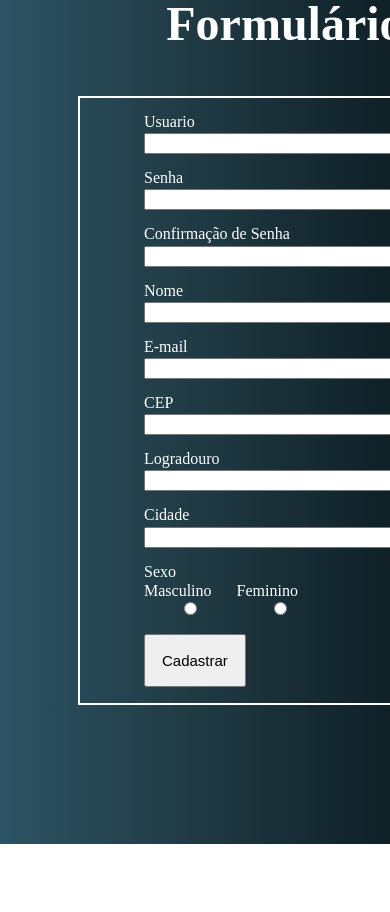
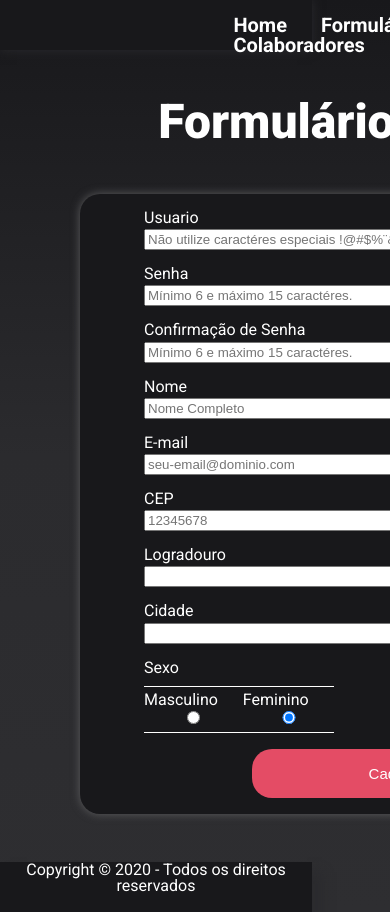
Before and after one commit to lucasdev3/form-validation, a plain HTML site: page views/register.html in a window 390 px wide. Shown: the top 912 px of the page. Before the commit the page ends 844 px from the top, so only its background shows below. Drawn offline with nearby package versions, Linux system fonts and the light colour scheme.

Commit message:
register-css-no-responsive

```diff
--- a/assets/css/register.css
+++ b/assets/css/register.css
@@ -1,9 +1,40 @@
 
 body {
-    background: linear-gradient(to right, #2C5364, #203A43, #0F2027);
+    background-image: linear-gradient(to bottom, #18181B 0%, #2b2b2e 50%, #2e2e31 100%);
+    font-family: 'Roboto', sans-serif;
+    box-sizing: border-box;
 }
+/* HEADER */
+header {
+    background: #18181B;
+    width: 100%;
+    box-shadow: #2b2b2e 0px 0px 10px;
+}
+header nav {
+    height: 50px;
+    width: 100%;
 
+}
+header li a{
+    text-decoration: none;
+    color: white;
+    font-weight: bold;
+    font-size: 20px;
+    padding: 5px;
+}
+header li a:hover{
+    color: #e44c65;
+}
+.menu {
+    position: relative;
+    left: 70%;
+    top: 30%;
+    display: inline-block;
+    margin: 0 10px;
+    color: white;
 
+}
+/* HEADER */
 
 .container-content {
     width: 100%;
@@ -13,7 +44,8 @@ body {
     color: white;
     font-weight: 800;
     font-size: 3em;
-    margin-bottom: 1em;
+    margin: 1em 0;
+
 }
 
 .container-formulario {
@@ -26,12 +58,16 @@ body {
 }
 
 form {
+
     display: flex;
     align-items: center;
     flex-direction: column;
-    border: 2px solid white;
+    box-shadow: inset #2b2b2e 0px 0px 10px;
+    box-shadow: #5d5d5f 0px 0px 10px;
+    border-radius: 20px;
     width: 80%;
     height: 100%;
+    background: #18181B;
 }
 
 fieldset {
@@ -41,7 +77,8 @@ fieldset {
 }
 
 .form-content {
-    width: 80%;
+
+    width: 100%;
     display: flex;
     flex-direction: column;
     align-items: flex-start;
@@ -57,25 +94,54 @@ fieldset {
 }
 
 label {
-    color: white;
+    color: #ffffff;
     margin-top: 1rem;
     margin-bottom: 0.2rem;
 }
-
+.sex {
+    display: inline-block;
+    margin-bottom: 10px;
+}
+.masculino, .feminino {
+    padding: 5px 0;
+    border-top: 1px solid white;
+    border-bottom: 1px solid white;
+}
 button {
+    border-radius: 20px;
+    position: relative;
     margin-top: 1rem;
     margin-bottom: 1rem;
     padding: 1rem;
     font-size: 15px;
+    background-color: #e44c65;
+    color: white;
+    width: 300px;
+    border: none;
+    left: 21%;
+    transition: 0.5s;
 }
 
 button:hover {
+    transition: 0.5s;
+    transform: scale(1.1);
     color: white;
-    background-color: rgb(8, 58, 165);
+    background-color: #912638;
+    font-size: 17px;
 }
 
 span {
     color: white;
+}
+footer {
+    height: 50px;
+    width: 100%;
+    text-align: center;
+    margin-top: 3em;
+    color: #ffffff;
+    background: #18181B;
+    width: 100%;
+    box-shadow: #2b2b2e 10px 10px 10px;
 }
 
 @media screen and (max-width: 800px){
--- a/views/register.html
+++ b/views/register.html
@@ -7,42 +7,52 @@
     <link rel="stylesheet" href="../assets/css/reset.css">
     <link rel="shortcut icon" href="../assets/imgs/icons8-formato-32.png" type="image/x-icon">
     <link rel="stylesheet" href="../assets/css/register.css">
+    <link rel="preconnect" href="https://fonts.googleapis.com">
+    <link rel="preconnect" href="https://fonts.gstatic.com" crossorigin>
+    <link href="https://fonts.googleapis.com/css2?family=Roboto:ital,wght@0,100;0,300;0,400;0,500;0,700;0,900;1,100;1,300;1,400;1,500;1,700;1,900&display=swap" rel="stylesheet">
 
     <title>Register</title>
 </head>
 <body>
     <div class="container">
-        <main class="container-content">
+        <header>
+            <nav>
+                <li class="menu"><a href=""> Home </a></li>
+                <li class="menu"><a href=""> Formulário </a></li>
+                <li class="menu"><a href=""> Colaboradores </a></li>
+            </nav>
+        </header>
+            <main class="container-content"> <!-- Formulário -->
                 <div class="container-formulario">
                     <h1 id="title">Formulário de registro</h1>
                     <form action="" method="" id="formulario" autocomplete="off" >
                         <fieldset>
                             <div class="form-content">
                                 <label for="">Usuario</label>
-                            <input type="text" id="user">
-                            <label for="">Senha</label>
-                            <input type="password" id="password">
+                                <input placeholder="Não utilize caractéres especiais !@#$%¨&*()-+;/?"  type="text" id="user" required>
+                                <label for="" >Senha</label>
+                                <input placeholder="Mínimo 6 e máximo 15 caractéres." type="password" id="password" required>
                                 <label for="">Confirmação de Senha</label>
-                            <input type="password" id="confirm-password">
+                                <input placeholder="Mínimo 6 e máximo 15 caractéres." type="password" id="confirm-password" required>
                                 <label for="">Nome</label>
-                            <input type="text" id="name">
+                                <input placeholder="Nome Completo" type="text" id="name" required>
                                 <label for="">E-mail</label>
-                            <input type="email" id="email">
+                                <input placeholder="seu-email@dominio.com" type="email" id="email" required>
                                 <label for="">CEP</label>
-                            <input type="number" id="cep">
+                                <input placeholder="12345678" type="number" id="cep" required>
                                 <label for="">Logradouro</label>
-                            <input type="text" id="logradouro">
+                                <input type="text" id="logradouro" required>
                                 <label for="">Cidade</label>
-                            <input type="text" id="localidade">
-                            <label for="">Sexo</label>
+                                <input type="text" id="localidade" required>
+                                <label class="sex" for="">Sexo</label>
                                 <div class="radio">
-                                <div class="masculino">
+                                    <div class="masculino" >
                                         <span>Masculino</span>
                                         <input type="radio" id="radio-masculino" name="radio">
                                     </div>
                                     <div class="feminino">
                                         <span>Feminino</span>
-                                    <input type="radio" id="raio-feminino" name="radio">
+                                        <input type="radio" id="raio-feminino" name="radio" checked>
                                     </div>
                                 </div>
                                 <button type="submit" id="button">Cadastrar</button>
@@ -50,8 +60,13 @@
                         </fieldset>
                     </form>
                 </div>
-        </main>
+                <footer>
+                    <p>Copyright © 2020 - Todos os direitos reservados</p>
+                </footer>
+            </main> <!-- Fim do formulário -->
     </div>
+
+
 
     <script src="https://code.jquery.com/jquery-3.6.0.min.js" integrity="sha256-/xUj+3OJU5yExlq6GSYGSHk7tPXikynS7ogEvDej/m4=" crossorigin="anonymous"></script>
     <script src="../assets/js/register.js"></script>
```
Lines whose indentation alone changed are shown as unchanged.
